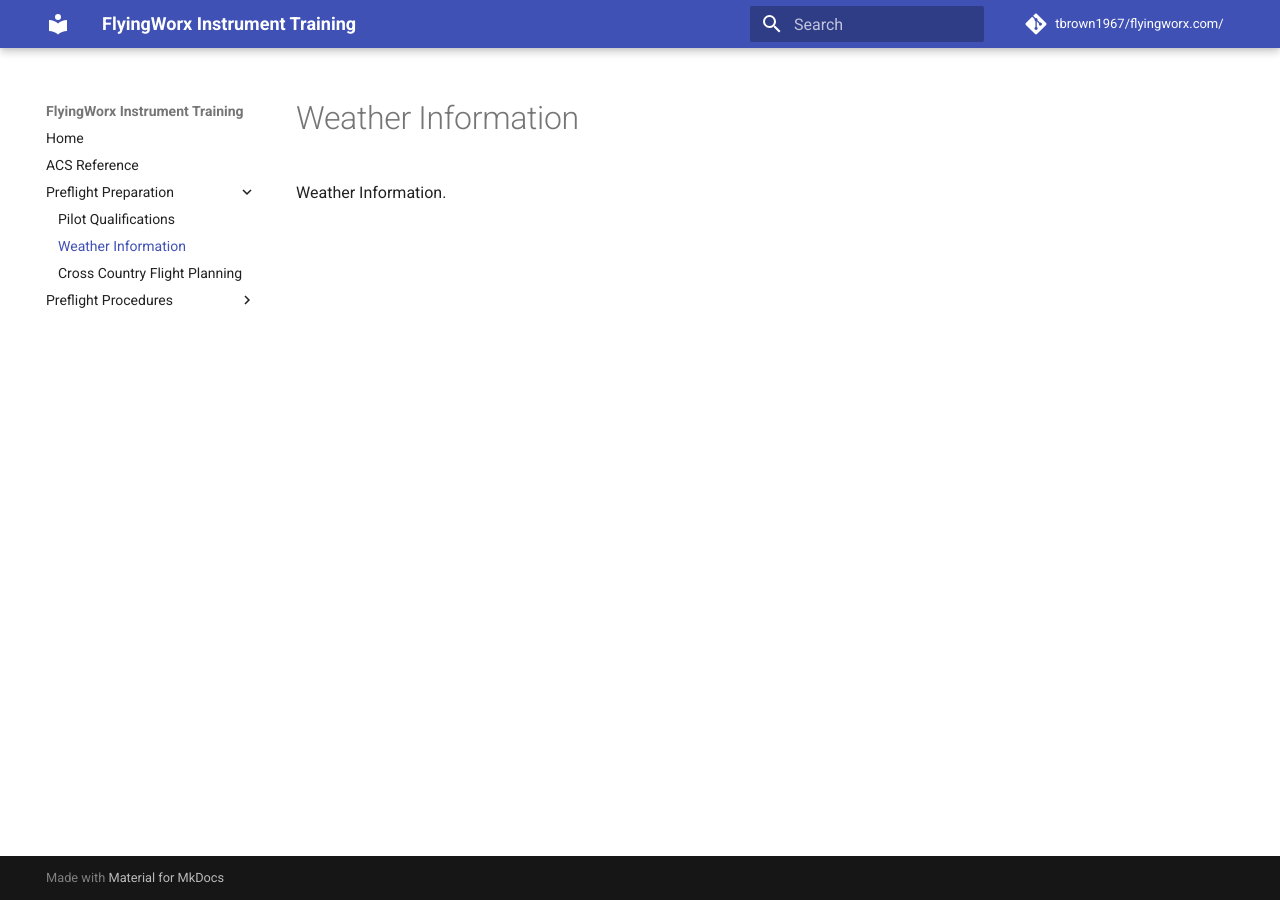
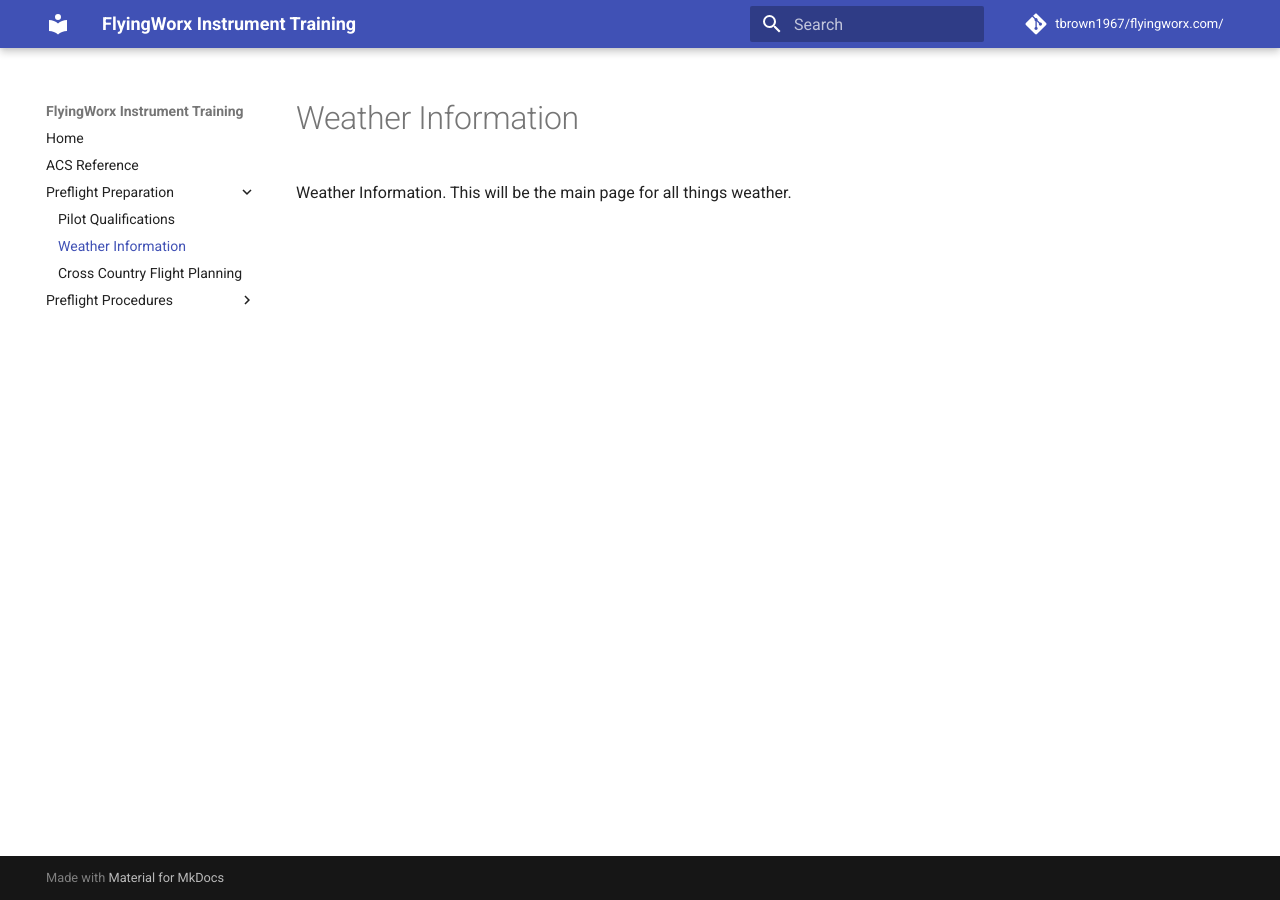
Before and after one commit to tbrown1967/flyingworx.com, an MkDocs documentation site: the page built from docs/preflight/weatherinformation.md, in a window 1280 px wide. Built offline with MkDocs 1.6.1 and Material for MkDocs 9.7.7, drawn with Linux system fonts in a browser that asks for light colours; comment, search, counter and statistics services are not loaded.

Commit message:
Update weatherinformation.md

```diff
--- a/docs/preflight/weatherinformation.md
+++ b/docs/preflight/weatherinformation.md
@@ -1 +1 @@
-Weather Information.
+Weather Information.  This will be the main page for all things weather.
```
